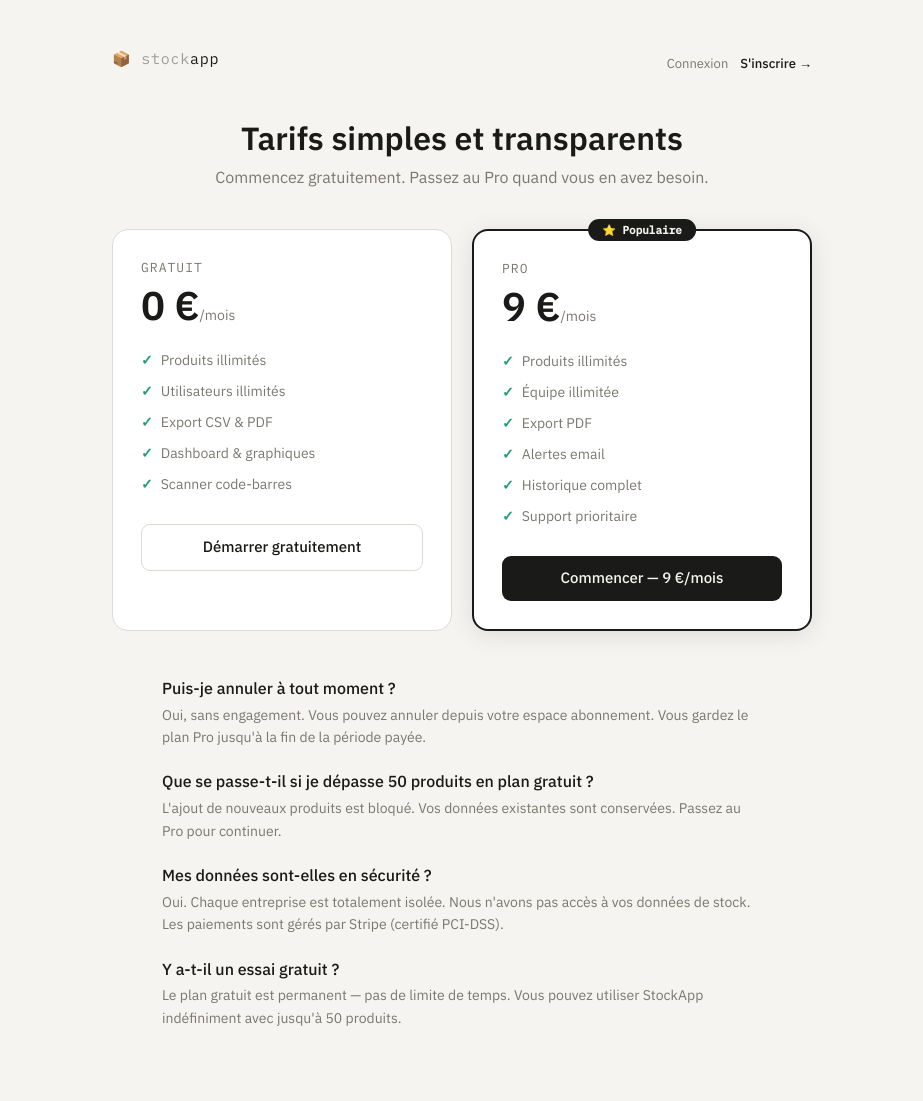
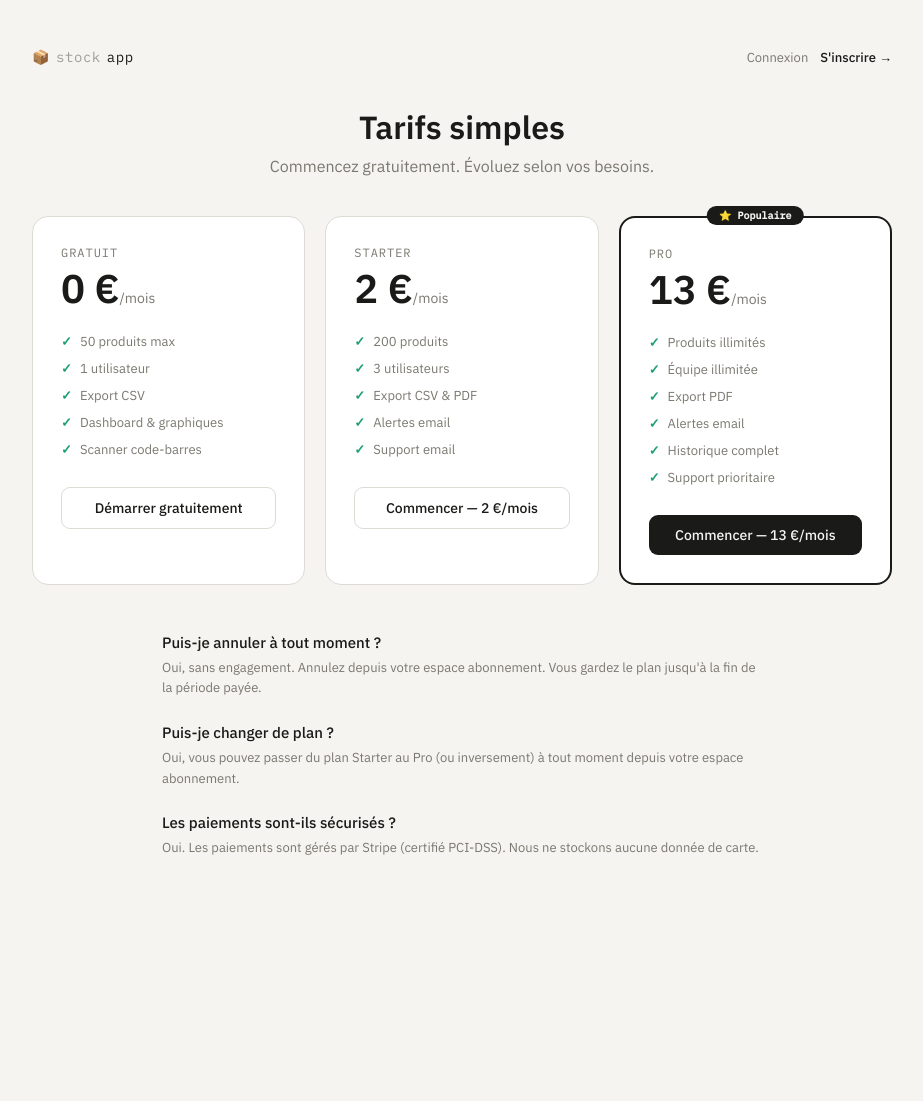
Before and after one commit to AppStock92/stockap, a Flask app: page /tarifs in a window 1280 px wide. Shown: the whole page, without its empty margins (178-1101 px from the left). After the commit the page ends 855 px from the top, so only its background shows below. Run offline with Flask 3, Linux system fonts and the light colour scheme; some libraries are stand-ins or nearby versions.

Commit message:
3 plans : gratuit 0€ / starter 2€ / pro 13€

```diff
--- a/app.py
+++ b/app.py
@@ -281,17 +281,28 @@ def load_user(user_id):
 PLANS = {
     'free': {
         'nom': 'Gratuit', 'prix': 0, 'affichage': '0 €/mois',
-        'features': ['Produits illimités', 'Utilisateurs illimités', 'Export CSV & PDF',
+        'features': ['50 produits max', '1 utilisateur', 'Export CSV',
                      'Dashboard & graphiques', 'Scanner code-barres'],
         'badge': None, 'price_id': None,
         'limites': {
-            'produits': 9999, 'utilisateurs': 9999, 'export_pdf': True,
-            'alertes_email': True, 'categories': 9999, 'fournisseurs': 9999,
-            'historique_jours': 9999,
+            'produits': 50, 'utilisateurs': 1, 'export_pdf': False,
+            'alertes_email': False, 'categories': 10, 'fournisseurs': 5,
+            'historique_jours': 30,
+        }
+    },
+    'starter': {
+        'nom': 'Starter', 'prix': 2, 'affichage': '2 €/mois',
+        'features': ['200 produits', '3 utilisateurs', 'Export CSV & PDF',
+                     'Alertes email', 'Support email'],
+        'badge': None, 'price_id': os.environ.get('STRIPE_PRICE_ID_STARTER', ''),
+        'limites': {
+            'produits': 200, 'utilisateurs': 3, 'export_pdf': True,
+            'alertes_email': True, 'categories': 50, 'fournisseurs': 30,
+            'historique_jours': 90,
         }
     },
     'pro': {
-        'nom': 'Pro', 'prix': 9, 'affichage': '9 €/mois',
+        'nom': 'Pro', 'prix': 13, 'affichage': '13 €/mois',
         'features': ['Produits illimités', 'Équipe illimitée', 'Export PDF',
                      'Alertes email', 'Historique complet', 'Support prioritaire'],
         'badge': 'Populaire', 'price_id': os.environ.get('STRIPE_PRICE_ID_PRO', ''),
--- a/templates/tarifs.html
+++ b/templates/tarifs.html
@@ -4,92 +4,77 @@
   <meta charset="UTF-8">
   <meta name="viewport" content="width=device-width, initial-scale=1.0">
   <title>Tarifs — StockApp</title>
+  <link rel="preconnect" href="https://fonts.googleapis.com">
   <link href="https://fonts.googleapis.com/css2?family=IBM+Plex+Mono:wght@400;500&family=IBM+Plex+Sans:wght@400;500;600&display=swap" rel="stylesheet">
-  <link href="https://cdnjs.cloudflare.com/ajax/libs/bootstrap/5.3.3/css/bootstrap.min.css" rel="stylesheet">
-  <link href="https://cdnjs.cloudflare.com/ajax/libs/bootstrap-icons/1.11.3/font/bootstrap-icons.min.css" rel="stylesheet">
   <style>
     [data-theme="light"]{--bg:#F5F4F0;--surface:#fff;--border:#DDDBD4;--text:#1A1A18;--muted:#7A7870}
     [data-theme="dark"] {--bg:#141413;--surface:#1E1D1B;--border:#2E2D2A;--text:#E8E6E0;--muted:#888780}
-    body{font-family:'IBM Plex Sans',sans-serif;background:var(--bg);color:var(--text);min-height:100vh;padding:3rem 1rem;transition:background .2s}
-    .brand{font-family:'IBM Plex Mono',monospace;font-size:15px;letter-spacing:.05em;text-align:center;margin-bottom:.5rem}
+    *{box-sizing:border-box;margin:0;padding:0}
+    body{font-family:'IBM Plex Sans',sans-serif;background:var(--bg);color:var(--text);min-height:100vh;padding:3rem 1rem}
+    .brand{font-family:'IBM Plex Mono',monospace;font-size:14px;letter-spacing:.04em;color:var(--text);text-decoration:none;display:flex;align-items:center;gap:6px}
     .brand span{opacity:.4}
+    .nav{display:flex;align-items:center;justify-content:space-between;max-width:860px;margin:0 auto 2.5rem}
     h1{font-size:2rem;font-weight:600;text-align:center;margin-bottom:.5rem}
     .sub{text-align:center;color:var(--muted);font-size:16px;margin-bottom:2.5rem}
-    .plans-grid{display:grid;grid-template-columns:repeat(auto-fit,minmax(280px,1fr));gap:1.25rem;max-width:700px;margin:0 auto}
-    .plan-card{background:var(--surface);border:1px solid var(--border);border-radius:16px;padding:1.75rem;position:relative;transition:border-color .2s}
-    .plan-card.featured{border:2px solid var(--text);box-shadow:0 4px 24px rgba(0,0,0,.1)}
-    .popular-tag{position:absolute;top:-12px;left:50%;transform:translateX(-50%);background:var(--text);color:var(--bg);font-size:11px;font-weight:600;padding:3px 14px;border-radius:20px;white-space:nowrap;font-family:'IBM Plex Mono',monospace}
-    .plan-name{font-size:13px;font-family:'IBM Plex Mono',monospace;text-transform:uppercase;letter-spacing:.08em;color:var(--muted);margin-bottom:.5rem}
+    .plans{display:grid;grid-template-columns:repeat(auto-fit,minmax(240px,1fr));gap:1.25rem;max-width:860px;margin:0 auto}
+    .plan{background:var(--surface);border:1px solid var(--border);border-radius:16px;padding:1.75rem;position:relative}
+    .plan.featured{border:2px solid var(--text)}
+    .popular{position:absolute;top:-12px;left:50%;transform:translateX(-50%);background:var(--text);color:var(--bg);font-size:10px;font-weight:600;padding:3px 12px;border-radius:20px;white-space:nowrap;font-family:'IBM Plex Mono',monospace}
+    .plan-name{font-size:12px;font-family:'IBM Plex Mono',monospace;text-transform:uppercase;letter-spacing:.08em;color:var(--muted);margin-bottom:.5rem}
     .plan-price{font-size:2.5rem;font-weight:700;line-height:1;margin-bottom:.25rem}
     .plan-price span{font-size:14px;font-weight:400;color:var(--muted)}
-    .features{list-style:none;padding:0;margin:1.25rem 0 1.5rem}
-    .features li{font-size:14px;padding:5px 0;color:var(--muted);display:flex;align-items:center;gap:8px}
+    .features{list-style:none;margin:1.25rem 0 1.5rem}
+    .features li{font-size:13px;padding:5px 0;color:var(--muted);display:flex;align-items:center;gap:8px}
     .features li::before{content:"✓";color:#1D9E75;font-weight:700;flex-shrink:0}
-    .btn-plan{display:block;text-align:center;padding:11px;border-radius:9px;font-size:15px;font-weight:500;text-decoration:none;transition:opacity .15s;cursor:pointer;border:none;width:100%;font-family:inherit}
+    .btn{display:block;text-align:center;padding:11px;border-radius:9px;font-size:14px;font-weight:500;text-decoration:none;cursor:pointer;border:none;width:100%;font-family:inherit;transition:opacity .15s}
     .btn-dark{background:var(--text);color:var(--bg)}
-    .btn-dark:hover{opacity:.85;color:var(--bg)}
+    .btn-dark:hover{opacity:.85}
     .btn-outline{background:none;border:1px solid var(--border);color:var(--text)}
     .btn-outline:hover{border-color:var(--text)}
-    .nav-top{display:flex;align-items:center;justify-content:space-between;max-width:700px;margin:0 auto 2.5rem}
     .faq{max-width:600px;margin:3rem auto 0}
-    .faq h3{font-size:16px;font-weight:500;margin-bottom:.35rem}
-    .faq p{font-size:14px;color:var(--muted);line-height:1.6;margin-bottom:1.5rem}
+    .faq h3{font-size:15px;font-weight:500;margin-bottom:.35rem}
+    .faq p{font-size:13px;color:var(--muted);line-height:1.6;margin-bottom:1.5rem}
   </style>
 </head>
 <body>
-<div style="max-width:760px;margin:0 auto">
-
-  <div class="nav-top">
-    <div class="brand">📦 <span>stock</span>app</div>
+<div class="nav">
+  <a href="{{ url_for('index') if connecte else '/' }}" class="brand">📦 <span>stock</span>app</a>
   {% if connecte %}
-      <a href="{{ url_for('index') }}" style="font-size:13px;color:var(--muted);text-decoration:none">
-        ← Mon espace
-      </a>
+    <a href="{{ url_for('index') }}" style="font-size:13px;color:var(--muted);text-decoration:none">← Mon espace</a>
   {% else %}
     <div style="display:flex;gap:12px">
-        <a href="{{ url_for('login') }}"    style="font-size:13px;color:var(--muted);text-decoration:none">Connexion</a>
+      <a href="{{ url_for('login') }}" style="font-size:13px;color:var(--muted);text-decoration:none">Connexion</a>
       <a href="{{ url_for('register') }}" style="font-size:13px;color:var(--text);text-decoration:none;font-weight:500">S'inscrire →</a>
     </div>
   {% endif %}
 </div>
 
-  <h1>Tarifs simples et transparents</h1>
-  <p class="sub">Commencez gratuitement. Passez au Pro quand vous en avez besoin.</p>
+<h1>Tarifs simples</h1>
+<p class="sub">Commencez gratuitement. Évoluez selon vos besoins.</p>
 
-  <div class="plans-grid">
+<div class="plans">
   {% for plan_id, plan in plans.items() %}
-    <div class="plan-card {% if plan.badge %}featured{% endif %}">
-      {% if plan.badge %}
-        <div class="popular-tag">⭐ {{ plan.badge }}</div>
-      {% endif %}
-
+  <div class="plan {% if plan.badge %}featured{% endif %}">
+    {% if plan.badge %}<div class="popular">⭐ {{ plan.badge }}</div>{% endif %}
     <div class="plan-name">{{ plan.nom }}</div>
-      <div class="plan-price">
-        {{ plan.prix }} €<span>/mois</span>
-      </div>
-
+    <div class="plan-price">{{ plan.prix }} €<span>/mois</span></div>
     <ul class="features">
-        {% for feature in plan.features %}
-          <li>{{ feature }}</li>
-        {% endfor %}
+      {% for f in plan.features %}<li>{{ f }}</li>{% endfor %}
     </ul>
-
     {% if connecte %}
       {% if plan_id == 'free' %}
-          <a href="{{ url_for('index') }}" class="btn-plan btn-outline">
-            Votre plan actuel
-          </a>
+        <a href="{{ url_for('index') }}" class="btn btn-outline">Plan actuel</a>
       {% else %}
         <form method="POST" action="{{ url_for('stripe_checkout', plan_id=plan_id) }}">
           <input type="hidden" name="csrf_token" value="{{ csrf_token() }}">
-            <button type="submit" class="btn-plan btn-dark">
-              Passer au Pro →
+          <button type="submit" class="btn {% if plan.badge %}btn-dark{% else %}btn-outline{% endif %}">
+            Choisir {{ plan.nom }} →
           </button>
         </form>
       {% endif %}
     {% else %}
-        <a href="{{ url_for('register') }}" class="btn-plan {% if plan.badge %}btn-dark{% else %}btn-outline{% endif %}">
-          {% if plan.badge %}Commencer — {{ plan.affichage }}{% else %}Démarrer gratuitement{% endif %}
+      <a href="{{ url_for('register') }}" class="btn {% if plan.badge %}btn-dark{% else %}btn-outline{% endif %}">
+        {% if plan_id == 'free' %}Démarrer gratuitement{% else %}Commencer — {{ plan.affichage }}{% endif %}
       </a>
     {% endif %}
   </div>
@@ -98,18 +83,13 @@
 
 <div class="faq">
   <h3>Puis-je annuler à tout moment ?</h3>
-    <p>Oui, sans engagement. Vous pouvez annuler depuis votre espace abonnement. Vous gardez le plan Pro jusqu'à la fin de la période payée.</p>
+  <p>Oui, sans engagement. Annulez depuis votre espace abonnement. Vous gardez le plan jusqu'à la fin de la période payée.</p>
+  <h3>Puis-je changer de plan ?</h3>
+  <p>Oui, vous pouvez passer du plan Starter au Pro (ou inversement) à tout moment depuis votre espace abonnement.</p>
+  <h3>Les paiements sont-ils sécurisés ?</h3>
+  <p>Oui. Les paiements sont gérés par Stripe (certifié PCI-DSS). Nous ne stockons aucune donnée de carte.</p>
+</div>
 
-    <h3>Que se passe-t-il si je dépasse 50 produits en plan gratuit ?</h3>
-    <p>L'ajout de nouveaux produits est bloqué. Vos données existantes sont conservées. Passez au Pro pour continuer.</p>
-
-    <h3>Mes données sont-elles en sécurité ?</h3>
-    <p>Oui. Chaque entreprise est totalement isolée. Nous n'avons pas accès à vos données de stock. Les paiements sont gérés par Stripe (certifié PCI-DSS).</p>
-
-    <h3>Y a-t-il un essai gratuit ?</h3>
-    <p>Le plan gratuit est permanent — pas de limite de temps. Vous pouvez utiliser StockApp indéfiniment avec jusqu'à 50 produits.</p>
-  </div>
-</div>
 <script>
   const s = localStorage.getItem('theme');
   document.documentElement.setAttribute('data-theme',
```
Lines whose indentation alone changed are shown as unchanged.
